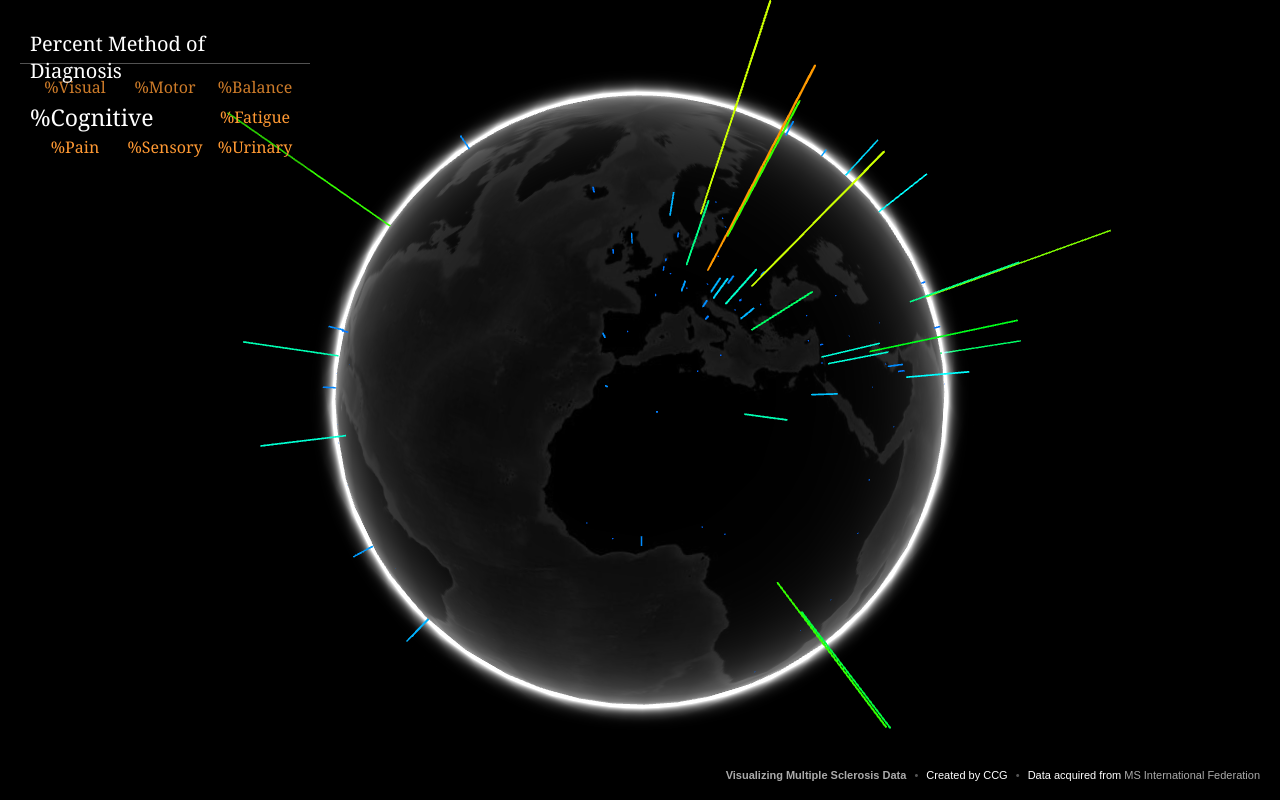
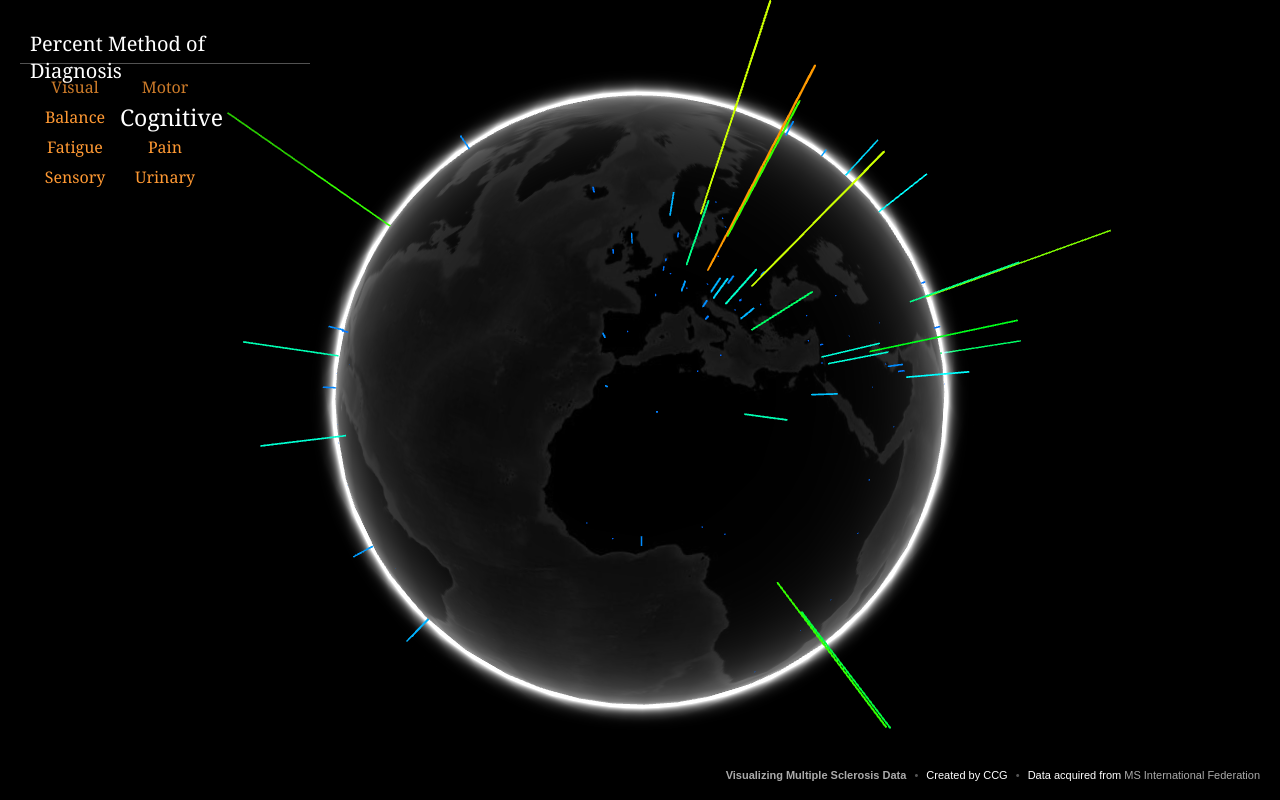
Before and after one commit to Hitmonrocker/WebGL_globe, a plain HTML site: page index.html in a window 1280 px wide. Drawn offline with Linux system fonts and the light colour scheme; animation ran at ten frames a second.

Commit message:
Update index.html

```diff
--- a/index.html
+++ b/index.html
@@ -120,15 +120,17 @@
             <span id="year1990" class="year">1990</span>
             <span id="year1995" class="year">1995</span>
             -->
-            <span id="2013" class="year">%Visual</span>
-            <span id="2014" class="year">%Motor</span>
-            <span id="2015" class="year">%Balance</span>
-            <span id="2016" class="year">%Cognitive</span>
+            <span id="2013" class="year">Visual</span>
+            <span id="2014" class="year">Motor</span>
             <span id="2021" class="year"></span>
-            <span id="2017" class="year">%Fatigue</span>
-            <span id="2018" class="year">%Pain</span>
-            <span id="2019" class="year">%Sensory</span>
-            <span id="2020" class="year">%Urinary</span>
+            <span id="2015" class="year">Balance</span>
+            <span id="2016" class="year">Cognitive</span>
+            <span id="2022" class="year"></span>
+            <span id="2017" class="year">Fatigue</span>
+            <span id="2018" class="year">Pain</span>
+            <span id="2023" class="year"></span>
+            <span id="2019" class="year">Sensory</span>
+            <span id="2020" class="year">Urinary</span>
 
         </div>
 
```
